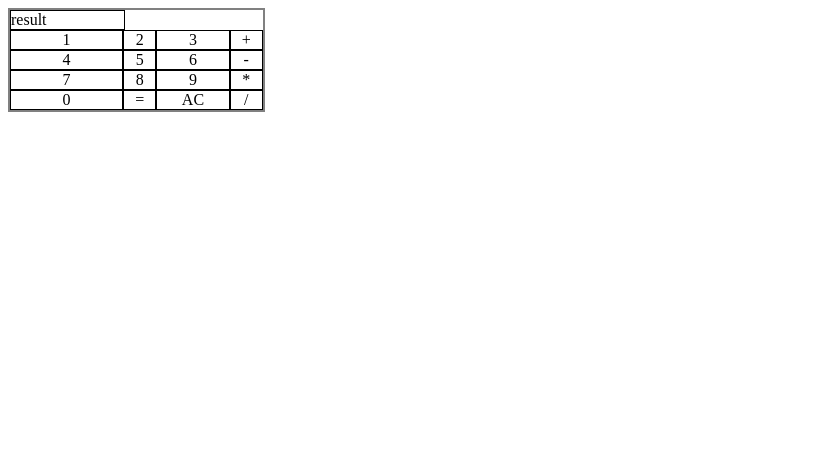
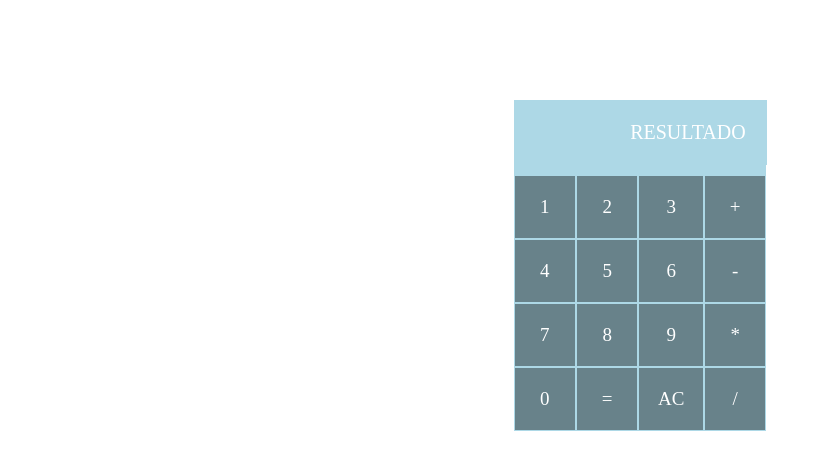
Before and after one commit to rodrigoRolim/TreinamentoForlogic, a plain HTML site: page calculadora.html in a window 1280 px wide. Shown: the whole page, without its empty margins (0-822 px from the left). Drawn offline with Linux system fonts and the light colour scheme.

Commit message:
layout da calculadora feito

```diff
--- a/calculadora.html
+++ b/calculadora.html
@@ -8,51 +8,84 @@
     <style>
         .container{
             display:table;
-            border: 2px solid gray;
+
             width: 20%;
+            padding: 10px 0 0 0;
+            margin: 0 auto;
+            margin-top: 100px;
+            background-color: lightblue;
         }
         .result{
-            width:100%;
-            border: 1px solid;
+            width: 99.3%;
+            border: 1px solid transparent;
+            display: table-caption;
+            background-color: lightblue;
+            color: white;
 
+
+        }
+
+        .result p{
+            direction:rtl;
+            margin-right: 20px;
+            font-family: "Open Sans Regular";
+            font-size: 20px;
+            text-transform: uppercase;
         }
         .digit, .equal, .ac, .solidus, .mult, .minus, .plus{
             display: table-cell;
-            border: 1px solid;
+            border: 1px solid lightblue;
             text-align: center;
+            width: 10%;
+            background-color: rgba(0,0,0,.4);
+            color: white;
+            font-size: 19px;
         }
         [class*="row-"]{
             display: table-row;
         }
-
+        span{
+            display:flex;
+            justify-content: center;
+            align-items: center;
+            padding-top: 20px;
+            padding-bottom: 20px;
+        }
+        .h:hover{
+            background-color: aquamarine;
+            cursor: pointer;
+        }
+        .h:active{
+            background-color:aqua;
+        }
     </style>
 </head>
 <body>
     <div class="container">
-        <div class="result">result</div>
+       <div class="result"><p>resultado</p></div>
         <div class="row-1">
-            <div class="digit">&#x31;</div>
-            <div class="digit">&#x32;</div>
-            <div class="digit">&#x33;</div>
-            <div class="plus">&#x2B;</div>
+            <div class="digit h"><span>&#x31;</span></div>
+            <div class="digit h"><span>&#x32;</span></div>
+            <div class="digit h"><span>&#x33;</span></div>
+            <div class="plus h"><span>&#x2B;</span></div>
         </div>
         <div class="row-2">
-            <div class="digit">&#x34;</div>
-            <div class="digit">&#x35;</div>
-            <div class="digit">&#x36;</div>
-            <div class="minus">&#x2D;</div>
+            <div class="digit h"><span>&#x34;</span></div>
+            <div class="digit h"><span>&#x35;</span></div>
+            <div class="digit h s"><span>&#x36;</span></div>
+            <div class="minus h"><span>&#x2D;</span></div>
         </div>
         <div class="row-3">
-            <div class="digit">&#x37;</div>
-            <div class="digit">&#x38;</div>
-            <div class="digit">&#x39;</div>
-            <div class="mult">&#x2A;</div>
+            <div class="digit h"><span>&#x37;</span></div>
+            <div class="digit h"><span>&#x38;</span></div>
+            <div class="digit h n"><span>&#x39;</span></div>
+            <div class="mult h"><span>&#x2A;</span></div>
         </div>
         <div class="row-4">
-            <div class="digit">&#x30;</div>
-            <div class="equal">&#x3D;</div>
-            <div class="ac">&#x41;&#x43;</div>
-            <div class="solidus">&#x2F;</div>
+            <div class="digit h"><span>&#x30;</span></div>
+            <div class="equal h"><span>&#x3D;</span></div>
+            <div class="ac h"><span>&#x41;&#x43;</span></div>
+            <div class="solidus h"><span>&#x2F;</span></div>
         </div>
 
     </div>
```
